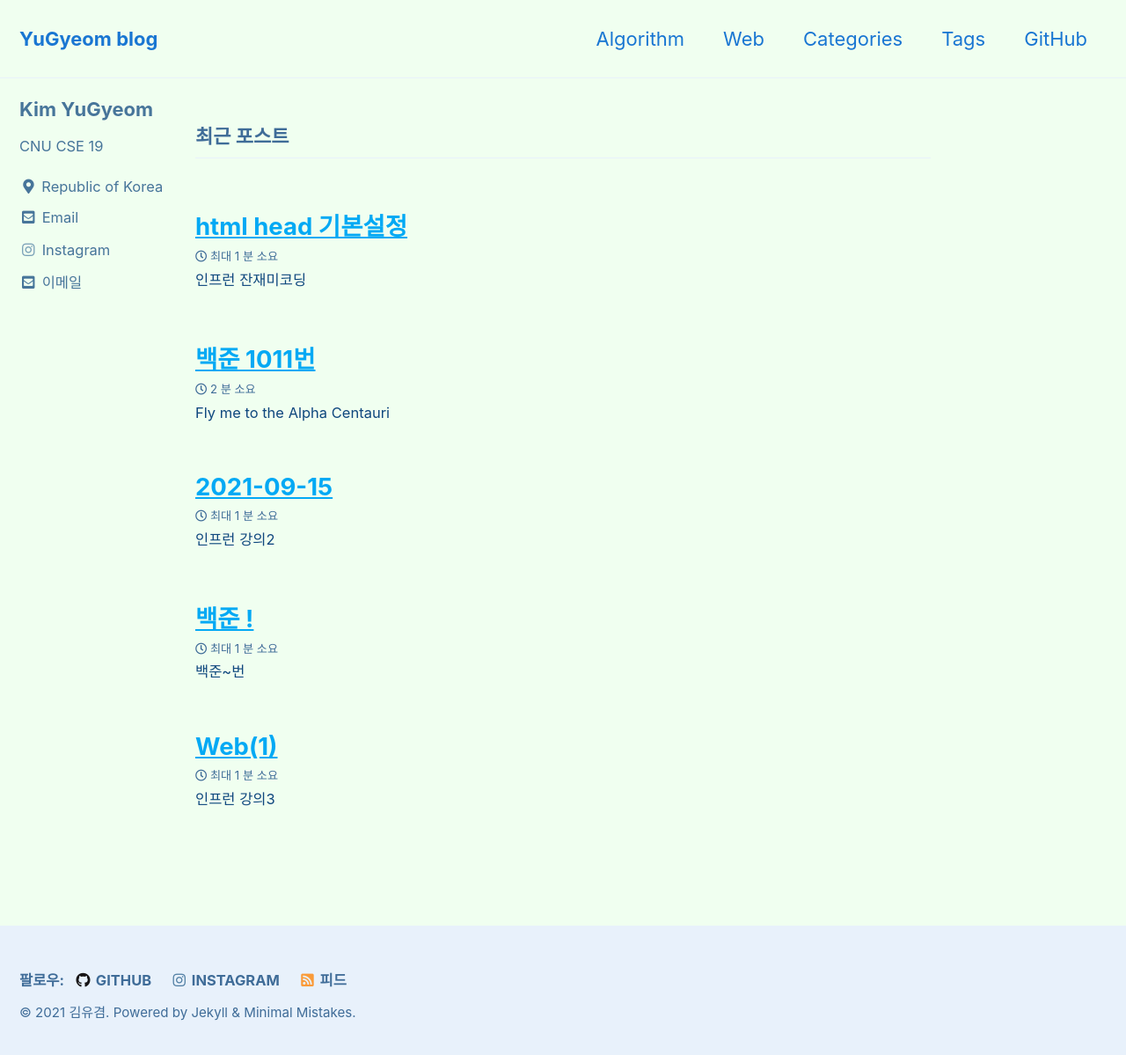
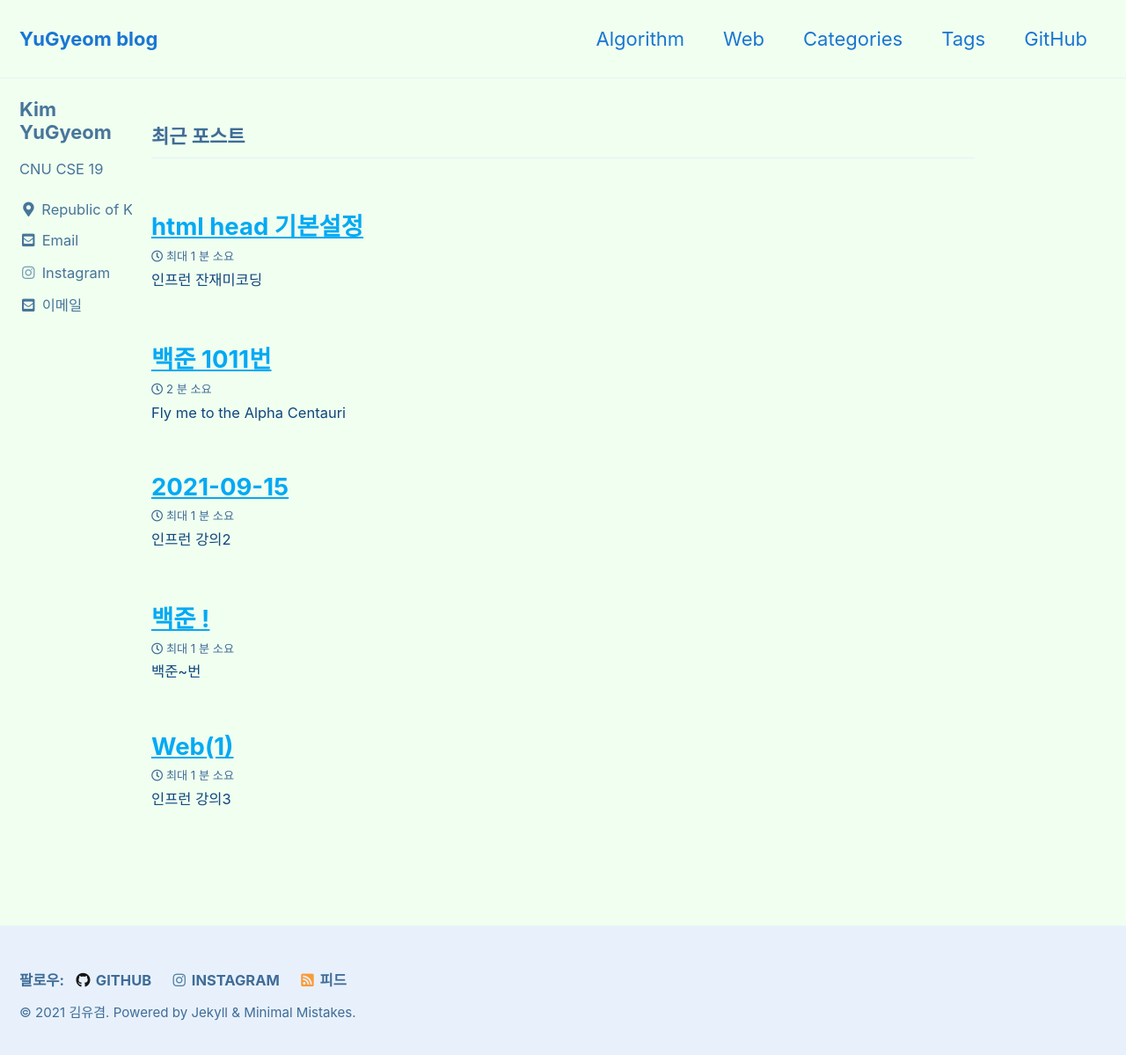
Before and after one commit to rladbrua0207/rladbrua0207.github.io, a Jekyll site: the page built from index.html, in a window 1280 px wide and 1207 px high. Shown: the top 1199 px of the window at 88% size. Built offline with Jekyll 4.4.1, drawn with Linux system fonts in a browser that asks for light colours; cached includes are drawn as plain includes; the list of posts is cut into pages by our own code.

Commit message:
slidebar change

```diff
--- a/_sass/minimal-mistakes/_variables.scss
+++ b/_sass/minimal-mistakes/_variables.scss
@@ -156,7 +156,7 @@ $max-width: $x-large !default;
    ========================================================================== */
 
 $right-sidebar-width-narrow: 150px !default;
-$right-sidebar-width: 200px !default;
+$right-sidebar-width: 150px !default;
 $right-sidebar-width-wide: 250px !default;
 
 /*
```
